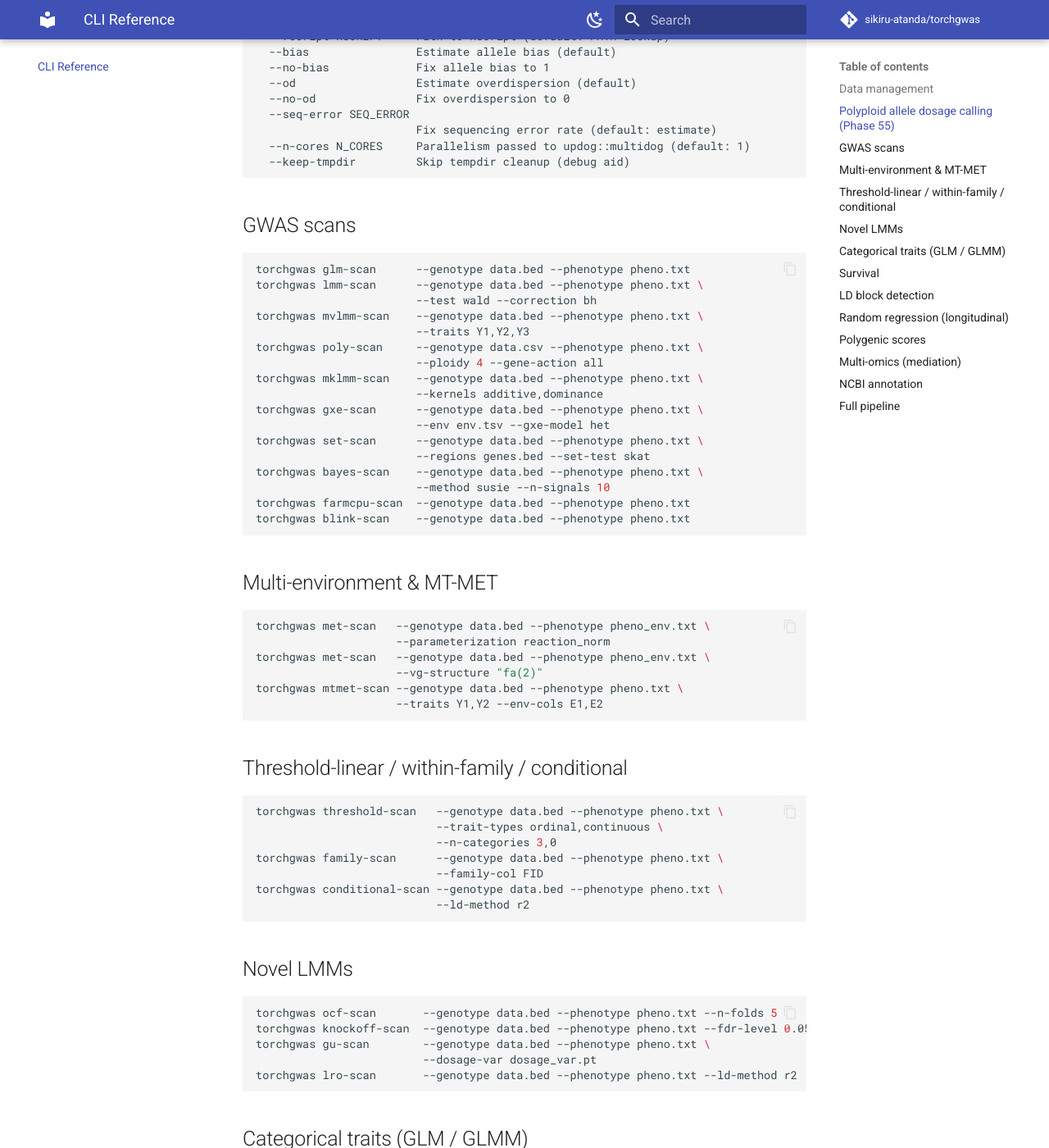
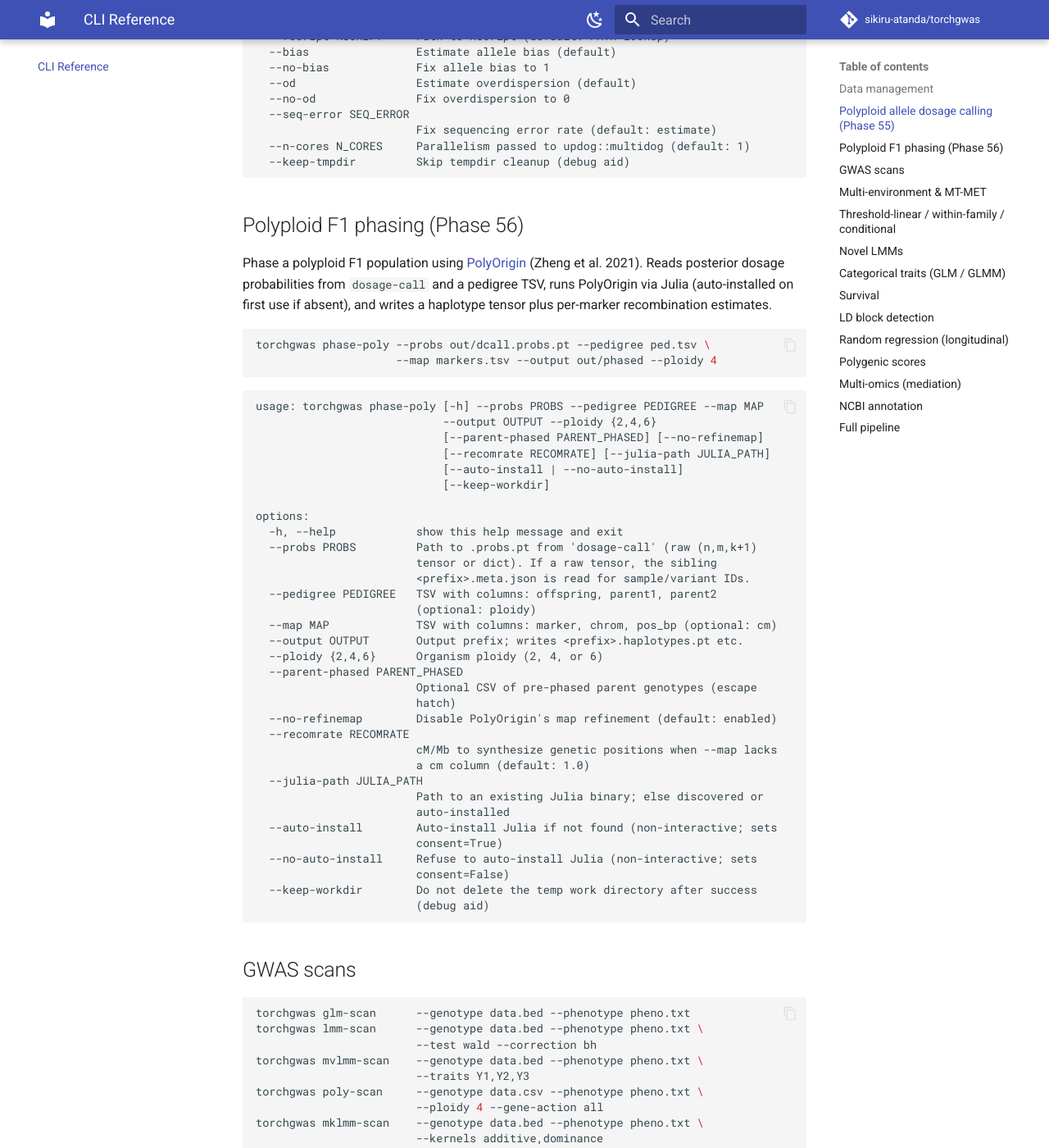
Before and after one commit to sikiru-atanda/torchgenomics, an MkDocs documentation site: the page built from docs/cli.md, in a window 1280 px wide and 1400 px high, scrolled down 1093 px. Shown: the whole window at 82% size. Built offline with MkDocs 1.6.1 and Material for MkDocs 9.7.7, drawn with Linux system fonts in a browser that asks for light colours; comment, search, counter and statistics services are not loaded; some of the changed text lies outside the part shown.

Commit message:
Phase 56: ship — roadmap removal + CLI docs + CLAUDE.md update

````diff
--- a/docs/cli.md
+++ b/docs/cli.md
@@ -57,6 +57,55 @@ options:
                         Fix sequencing error rate (default: estimate)
   --n-cores N_CORES     Parallelism passed to updog::multidog (default: 1)
   --keep-tmpdir         Skip tempdir cleanup (debug aid)
+```
+
+## Polyploid F1 phasing (Phase 56)
+
+Phase a polyploid F1 population using
+[PolyOrigin](https://github.com/chaozhi/PolyOrigin.jl) (Zheng et al. 2021).
+Reads posterior dosage probabilities from `dosage-call` and a pedigree TSV,
+runs PolyOrigin via Julia (auto-installed on first use if absent), and writes
+a haplotype tensor plus per-marker recombination estimates.
+
+```bash
+torchgwas phase-poly --probs out/dcall.probs.pt --pedigree ped.tsv \
+                     --map markers.tsv --output out/phased --ploidy 4
+```
+
+```text
+usage: torchgwas phase-poly [-h] --probs PROBS --pedigree PEDIGREE --map MAP
+                            --output OUTPUT --ploidy {2,4,6}
+                            [--parent-phased PARENT_PHASED] [--no-refinemap]
+                            [--recomrate RECOMRATE] [--julia-path JULIA_PATH]
+                            [--auto-install | --no-auto-install]
+                            [--keep-workdir]
+
+options:
+  -h, --help            show this help message and exit
+  --probs PROBS         Path to .probs.pt from 'dosage-call' (raw (n,m,k+1)
+                        tensor or dict). If a raw tensor, the sibling
+                        <prefix>.meta.json is read for sample/variant IDs.
+  --pedigree PEDIGREE   TSV with columns: offspring, parent1, parent2
+                        (optional: ploidy)
+  --map MAP             TSV with columns: marker, chrom, pos_bp (optional: cm)
+  --output OUTPUT       Output prefix; writes <prefix>.haplotypes.pt etc.
+  --ploidy {2,4,6}      Organism ploidy (2, 4, or 6)
+  --parent-phased PARENT_PHASED
+                        Optional CSV of pre-phased parent genotypes (escape
+                        hatch)
+  --no-refinemap        Disable PolyOrigin's map refinement (default: enabled)
+  --recomrate RECOMRATE
+                        cM/Mb to synthesize genetic positions when --map lacks
+                        a cm column (default: 1.0)
+  --julia-path JULIA_PATH
+                        Path to an existing Julia binary; else discovered or
+                        auto-installed
+  --auto-install        Auto-install Julia if not found (non-interactive; sets
+                        consent=True)
+  --no-auto-install     Refuse to auto-install Julia (non-interactive; sets
+                        consent=False)
+  --keep-workdir        Do not delete the temp work directory after success
+                        (debug aid)
 ```
 
 ## GWAS scans
````
Also changed, not shown: other parts of docs/cli.md (+1 -1 lines), CLAUDE.md (+8 -2 lines), docs/ROADMAP.md (+0 -13 lines).
